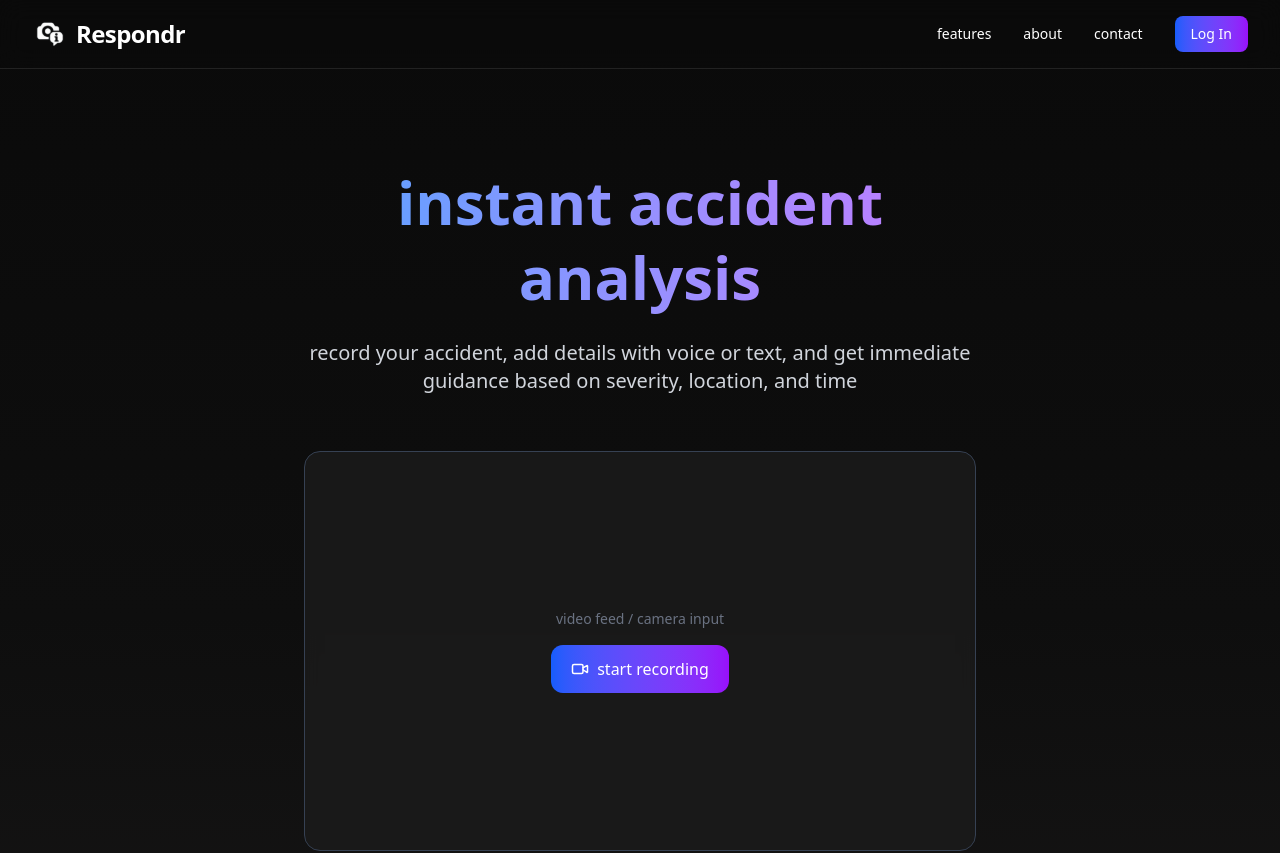
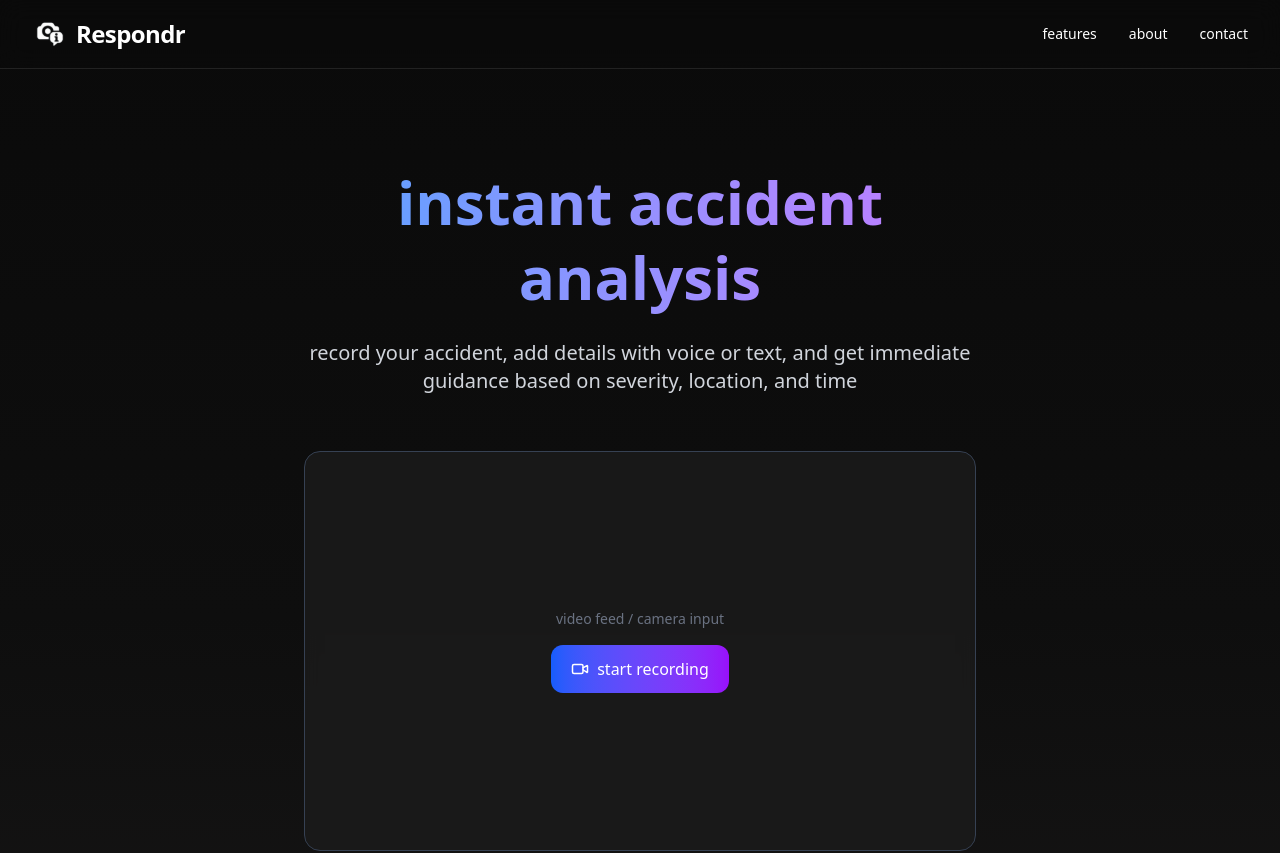
Before and after one commit to Valx01P/respondr-web-ui, a Next.js app: page / in a window 1280 px wide. Shown: the top 853 px of the page. Built offline with nearby package versions, Linux system fonts and the light colour scheme; no server answers.

Commit message:
refactor(auth): scrap auth0, bad docs

```diff
--- a/app/AuthProvider.jsx
+++ /dev/null
@@ -1,20 +0,0 @@
-"use client";
-import { Auth0Provider } from "@auth0/auth0-react";
-
-export default function AuthProvider({ children }) {
-  const domain = process.env.NEXT_PUBLIC_AUTH0_DOMAIN;
-  const clientId = process.env.NEXT_PUBLIC_AUTH0_CLIENT_ID;
-  const redirectUri = process.env.NEXT_PUBLIC_AUTH0_CALLBACK_URL;
-
-  return (
-    <Auth0Provider
-      domain={domain}
-      clientId={clientId}
-      authorizationParams={{
-        redirect_uri: redirectUri
-      }}
-    >
-      {children}
-    </Auth0Provider>
-  );
-}
--- a/app/components/AuthButtons.jsx
+++ /dev/null
@@ -1,62 +0,0 @@
-"use client"
-
-import { useAuth0 } from "@auth0/auth0-react"
-import Image from "next/image"
-import { useState } from "react"
-
-const AuthButtons = () => {
-  const { loginWithRedirect, logout, user, isAuthenticated, isLoading } = useAuth0()
-  const [menuOpen, setMenuOpen] = useState(false)
-
-  // While Auth0 is loading (checking authentication state), we can return a placeholder or nothing
-  if (isLoading) {
-    return (
-      <button className="px-4 py-2 rounded-lg bg-gray-500 cursor-not-allowed text-sm" disabled>
-        Loading...
-      </button>
-    )
-  }
-
-  if (!isAuthenticated) {
-    return (
-      <button
-        onClick={() => loginWithRedirect()}
-        className="px-4 py-2 rounded-lg bg-gradient-to-r from-blue-600 to-purple-600 hover:opacity-90 transition-all font-medium text-sm cursor-pointer"
-      >
-        Log In
-      </button>
-    )
-  }
-
-  // If authenticated, show the user avatar and a dropdown menu
-  return (
-    <div className="relative">
-      <button onClick={() => setMenuOpen(!menuOpen)} className="cursor-pointer">
-        {user && (
-          <Image
-            src={user.picture}
-            alt={user.name}
-            width={36}
-            height={36}
-            className="rounded-full border border-white/20"
-          />
-        )}
-      </button>
-      {menuOpen && (
-        <div className="absolute right-0 mt-2 w-40 rounded-lg bg-[#1c1c1c] border border-gray-700 shadow-lg">
-          <button
-            onClick={() => {
-              logout({ logoutParams: { returnTo: window.location.origin } })
-              setMenuOpen(false)
-            }}
-            className="block w-full px-4 py-2 text-left text-sm text-gray-200 hover:bg-gray-800"
-          >
-            Log Out
-          </button>
-        </div>
-      )}
-    </div>
-  )
-}
-
-export default AuthButtons
--- a/app/components/Navbar.jsx
+++ b/app/components/Navbar.jsx
@@ -2,7 +2,6 @@
 
 import Image from "next/image"
 import Link from "next/link"
-import AuthButtons from "./AuthButtons"
 
 const Navbar = () => {
   return (
@@ -33,8 +32,6 @@ const Navbar = () => {
           contact
         </Link>
 
-        {/* auth buttons */}
-        <AuthButtons />
       </div>
     </nav>
   )
--- a/app/layout.js
+++ b/app/layout.js
@@ -1,5 +1,4 @@
 import localFont from "next/font/local"
-import AuthProvider from "./AuthProvider"
 import "./globals.css"
 
 export const googleSansCode = localFont({
@@ -26,7 +25,7 @@ export default function RootLayout({ children }) {
   return (
     <html lang="en">
       <body className={`${googleSansCode.variable} antialiased`}>
-        <AuthProvider>{children}</AuthProvider>
+        {children}
       </body>
     </html>
   )
```
